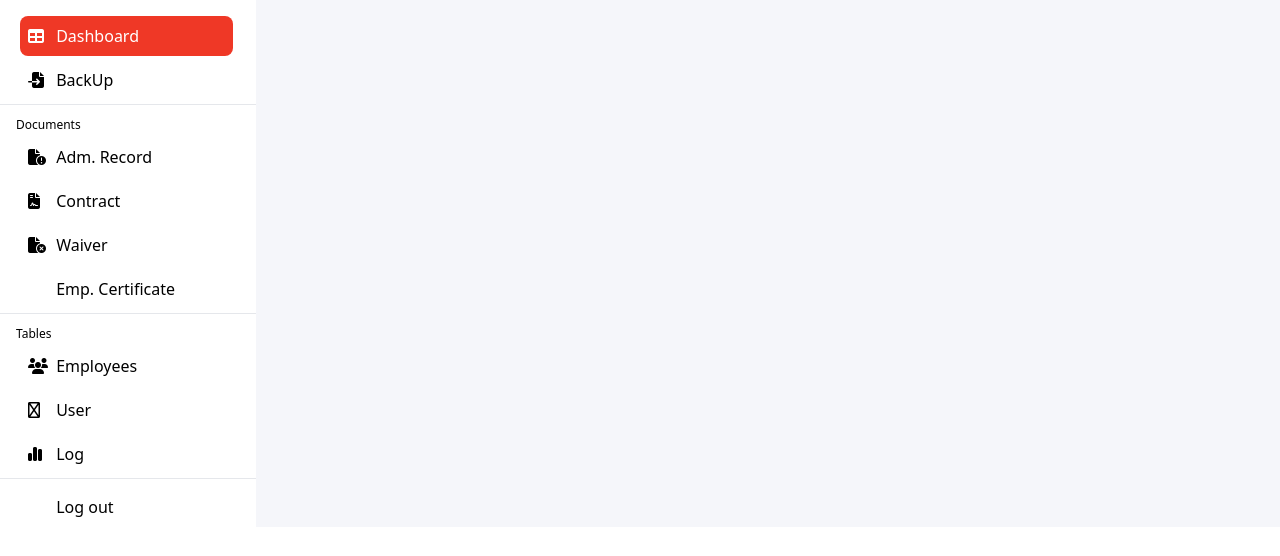
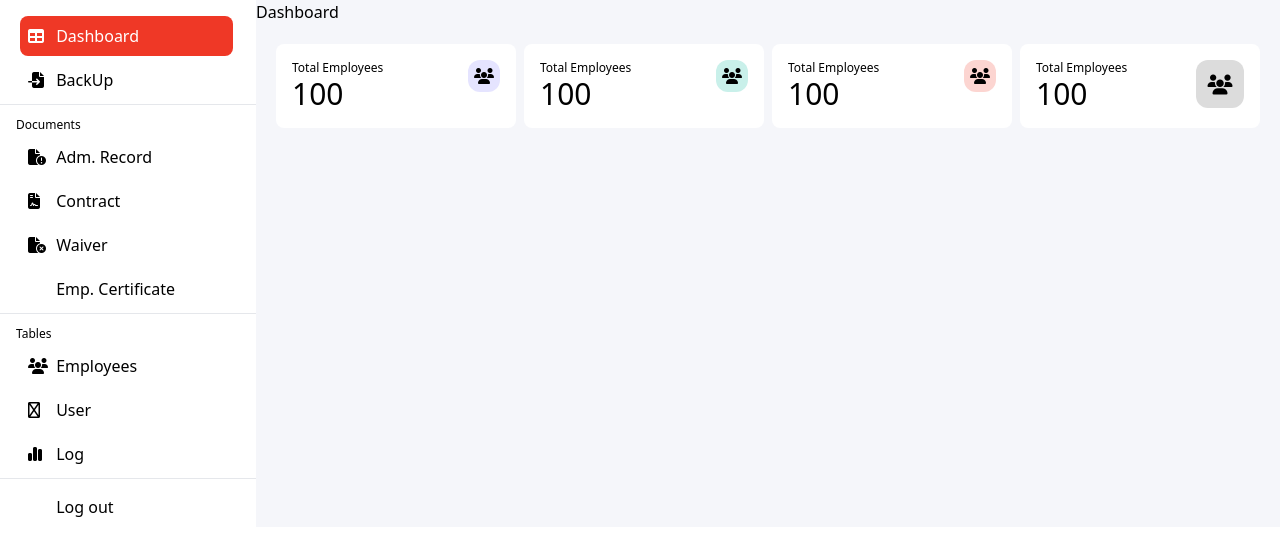
Before and after one commit to FranSfw/ThriftyAdmin, a PHP site: page /pageadmin.php in a window 1280 px wide. Shown: the part 80-636 px from the top of the page. Run offline with PHP 8.4, Linux system fonts and the light colour scheme; some libraries are stand-ins or nearby versions.

Commit message:
Dashboard Advancements

```diff
--- a/pageadmin.php
+++ b/pageadmin.php
@@ -18,7 +18,8 @@
 <body>
     <header class="flex h-20 overflow-hidden justify-between">
         <img src="img/Logo.jpg" class="p-5 h-full" alt="">
-        <div class="p-4 flex items-center"> <!-- perfil actual -->
+        <div class="p-4 flex items-center">
+            <!-- perfil actual -->
             <img src="img/Gato.jpg" class="h-full rounded-full" alt="">
             <div class="px-2">
                 <p class="font-medium">Oreo</p>
@@ -32,54 +33,95 @@
             <div class=" ml-5 w-5/6 grid place-content-start bg-[#EF3826] rounded-lg p-2 text-white"><a
                     href="pageadmin.html"><i class="fa-solid fa-table w-6"></i> Dashboard</a></div>
             <div
-                class=" ml-5 w-5/6 grid place-content-start hover:bg-[#EF3826] rounded-lg p-2 hover:text-white duration-200">
+                class=" ml-5 w-5/6 grid place-content-start hover:bg-[#EF3826] rounded-lg p-2 hover:text-white duration-200 ">
                 <a href="pageadmin.html"><i class="fa-solid fa-file-import w-6"></i> BackUp</a></div>
             <hr>
             <h2 class="px-4 pt-2 text-xs ">Documents</h2>
             <div
-                class=" ml-5 w-5/6 grid place-content-start hover:bg-[#EF3826] rounded-lg p-2 hover:text-white duration-200">
+                class=" ml-5 w-5/6 grid place-content-start hover:bg-[#EF3826] rounded-lg p-2 hover:text-white duration-200 ">
                 <a href="pageadmin.html" class=""><i class="fa-solid fa-file-circle-exclamation w-6"></i> Adm.
-                    Record</a>
-            </div>
+                    Record</a></div>
             <div
-                class=" ml-5 w-5/6 grid place-content-start hover:bg-[#EF3826] rounded-lg p-2 hover:text-white duration-200">
-                <a href="pageadmin.html" class=""><i class="fa-solid fa-file-contract w-6"></i> Contract</a>
-            </div>
+                class=" ml-5 w-5/6 grid place-content-start hover:bg-[#EF3826] rounded-lg p-2 hover:text-white duration-200 ">
+                <a href="pageadmin.html" class=""><i class="fa-solid fa-file-contract w-6"></i> Contract</a></div>
             <div
-                class=" ml-5 w-5/6 grid place-content-start hover:bg-[#EF3826] rounded-lg p-2 hover:text-white duration-200">
-                <a href="pageadmin.html" class=""><i class="fa-solid fa-file-circle-xmark w-6"></i> Waiver</a>
-            </div>
+                class=" ml-5 w-5/6 grid place-content-start hover:bg-[#EF3826] rounded-lg p-2 hover:text-white duration-200 ">
+                <a href="pageadmin.html" class=""><i class="fa-solid fa-file-circle-xmark w-6"></i> Waiver</a></div>
             <div
-                class=" ml-5 w-5/6 grid place-content-start hover:bg-[#EF3826] rounded-lg p-2 hover:text-white duration-200">
+                class=" ml-5 w-5/6 grid place-content-start hover:bg-[#EF3826] rounded-lg p-2 hover:text-white duration-200 ">
                 <a href="pageadmin.html" class=""><i class="fa-solid fa-file-certificate w-6"></i> Emp. Certificate</a>
             </div>
             <hr>
             <h2 class="px-4 pt-2 text-xs ">Tables</h2>
             <div
-                class=" ml-5 w-5/6 grid place-content-start hover:bg-[#EF3826] rounded-lg p-2 hover:text-white duration-200">
-                <a href="pageadmin.html" class=""><i class="fa-solid fa-users w-6"></i> Employees</a>
-            </div>
+                class=" ml-5 w-5/6 grid place-content-start hover:bg-[#EF3826] rounded-lg p-2 hover:text-white duration-200 ">
+                <a href="pageadmin.html" class=""><i class="fa-solid fa-users w-6"></i> Employees</a></div>
             <div
-                class=" ml-5 w-5/6 grid place-content-start hover:bg-[#EF3826] rounded-lg p-2 hover:text-white duration-200">
-                <a href="pageadmin.html" class=""><i class="fa-regular fa-list w-6"></i> User</a>
-            </div>
+                class=" ml-5 w-5/6 grid place-content-start hover:bg-[#EF3826] rounded-lg p-2 hover:text-white duration-200 ">
+                <a href="pageadmin.html" class=""><i class="fa-regular fa-list w-6"></i> User</a></div>
             <div
-                class=" ml-5 w-5/6 grid place-content-start hover:bg-[#EF3826] rounded-lg p-2 hover:text-white duration-200">
-                <a href="pageadmin.html" class=""><i class="fa-solid fa-chart-simple w-6"></i> Log</a>
-            </div>
+                class=" ml-5 w-5/6 grid place-content-start hover:bg-[#EF3826] rounded-lg p-2 hover:text-white duration-200 ">
+                <a href="pageadmin.html" class=""><i class="fa-solid fa-chart-simple w-6"></i> Log</a></div>
             <hr>
             <div class="flex"></div>
             <div
-                class=" ml-5 w-5/6 grid place-content-start hover:bg-[#EF3826] rounded-lg p-2 hover:text-white duration-200">
-                <a href="pageadmin.html" class=""><i class="fa-solid fa-left-from-bracket w-6"></i> Log out</a>
+                class=" ml-5 w-5/6 grid place-content-start hover:bg-[#EF3826] rounded-lg p-2 hover:text-white duration-200 ">
+                <a href="pageadmin.html" class=""><i class="fa-solid fa-left-from-bracket w-6"></i> Log out</a></div>
+        </div>
+        <div class=" bg-[#F5F6FA]" style="grid-column: 2/6 ">
+            <h1>Dashboard </h1>
+            <div class="grid grid-cols-4 gap-2 m-5">
+                <div class="bg-white p-4 rounded-lg grid place-content-between grid-cols-2">
+                    <div>
+                        <h2 class="text-xs">Total Employees</h2>
+                        <h1 class="text-3xl">100</h1>
+                    </div>
+                    <div class="flex justify-end">
+                        <div class="grid place-content-center rounded-xl w-8 h-8  bg-[#e5e4ff]">
+                            <i class="fa-duotone fa-solid fa-users"
+                                style="--fa-primary-color: #8280ff; --fa-secondary-color: #aba9ff;"></i>
+                        </div>
+                    </div>
+                </div>
+                <div class="bg-white p-4 rounded-lg grid place-content-between grid-cols-2">
+                    <div>
+                        <h2 class="text-xs">Total Employees</h2>
+                        <h1 class="text-3xl">100</h1>
+                    </div>
+                    <div class="flex justify-end">
+                        <div class="grid place-content-center rounded-xl w-8 h-8  bg-[#c9f0ea]">
+                            <i class="fa-duotone fa-solid fa-users"
+                                style="--fa-primary-color: #00b69b; --fa-secondary-color: #53cebc;"></i>
+                        </div>
+                    </div>
+                </div>
+                <div class="bg-white p-4 rounded-lg grid place-content-between grid-cols-2">
+                    <div>
+                        <h2 class="text-xs">Total Employees</h2>
+                        <h1 class="text-3xl">100</h1>
+                    </div>
+                    <div class="flex justify-end">
+                        <div class="grid place-content-center rounded-xl w-8 h-8  bg-[#fcd5d1]">
+                            <i class="fa-duotone fa-solid fa-users"
+                                style="--fa-primary-color: #ef3826; --fa-secondary-color: #f4796c;"></i>
+                        </div>
+                    </div>
+                </div>
+                <div class="bg-white p-4 rounded-lg grid place-content-between grid-cols-2">
+                    <div>
+                        <h2 class="text-xs">Total Employees</h2>
+                        <h1 class="text-3xl">100</h1>
+                    </div>
+                    <div class="flex justify-end">
+                        <div class="grid place-content-center rounded-xl w-12 h-12  bg-[#dcdcdc]">
+                            <i class="fa-duotone fa-solid fa-users fa-lg"
+                                style="--fa-primary-color: #565656; --fa-secondary-color: #8d8d8d;"></i>
+                        </div>
+                    </div>
+                </div>
             </div>
-        </div>
-        <div class=" bg-[#F5F6FA] grid place-content-center" style="grid-column: 2/6 ">
-
         </div>
     </div>
 </body>
-<script>
 
-</script>
 </html>
```
